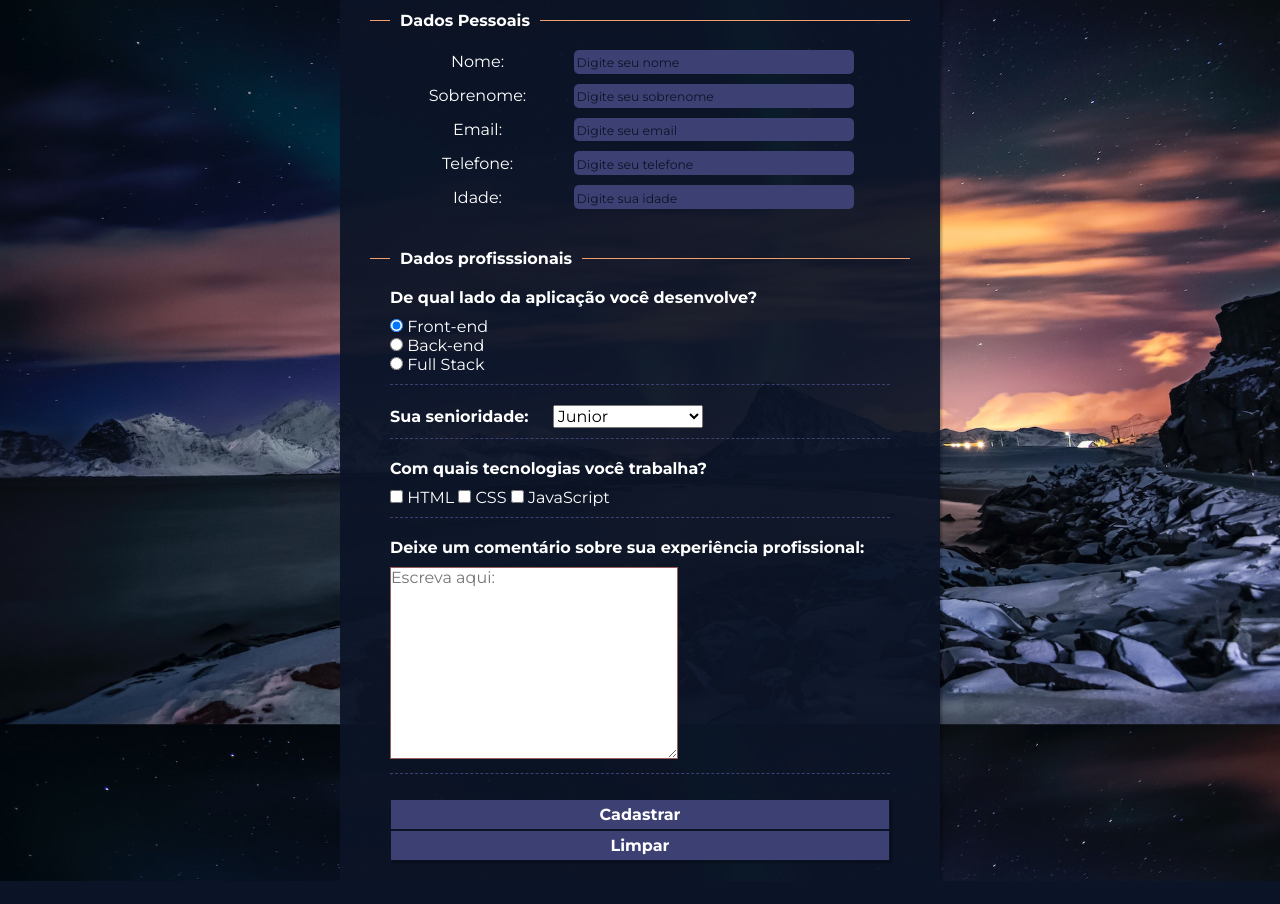
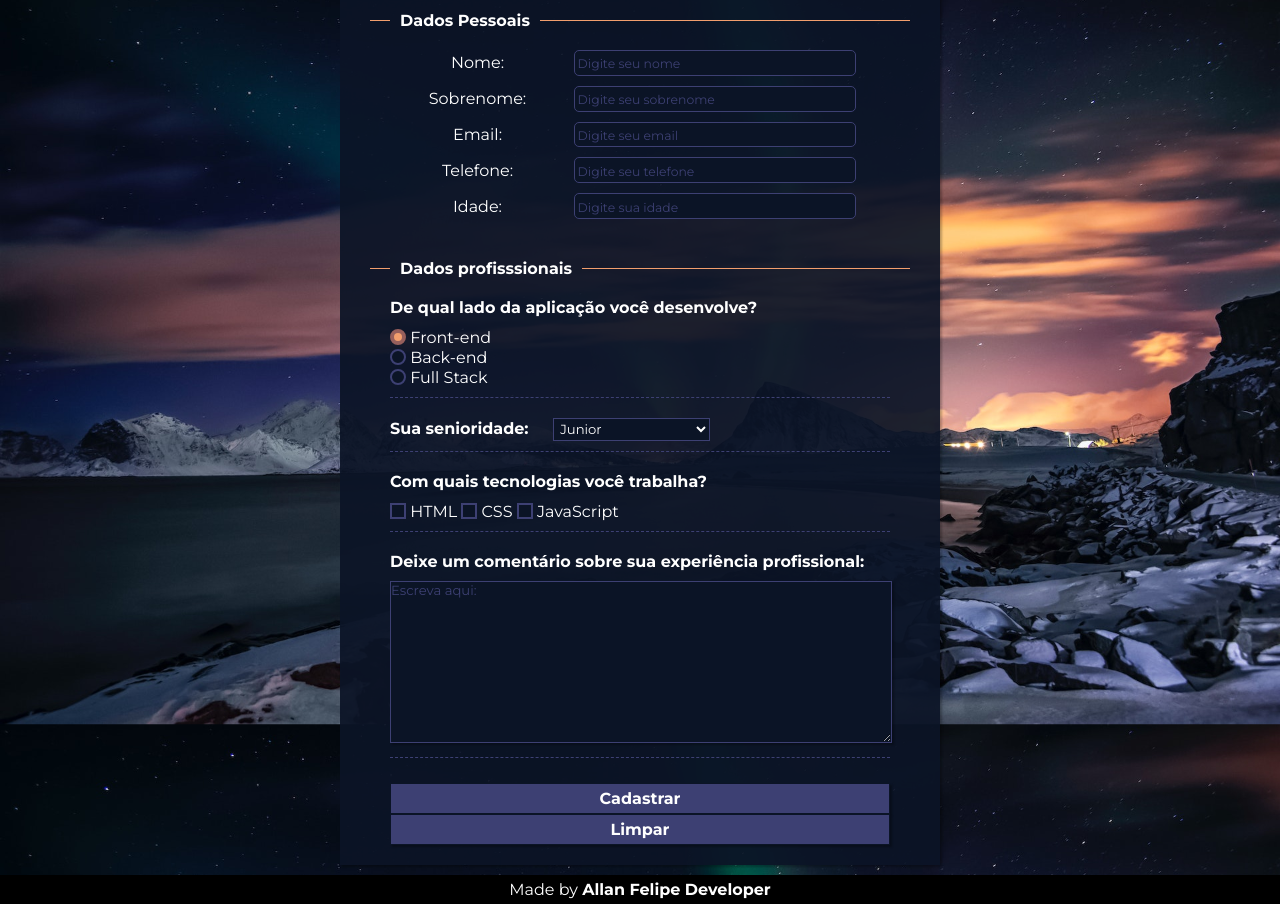
Before and after one commit to allanfpcruz/cadastro-devs, a plain HTML site: page index.html in a window 1280 px wide. Shown: the part 121-1025 px from the top of the page. Before the commit the page ends 1002 px from the top, so only its background shows below. Drawn offline with Linux system fonts and the light colour scheme.

Commit message:
ajuste de alguns detalhes de coloração

```diff
--- a/estilos/style.css
+++ b/estilos/style.css
@@ -75,23 +75,28 @@ fieldset legend {
 
 .input-pessoal input {
     width: 55%;
-    border: none;
-    background-color: var(--cor01);
+    border: 1px solid var(--cor01);
+    background-color: var(--cor02);
     padding: 0.15em;
-    color: var(--cor02);
+    color: var(--cor01);
     border-radius: 5px;
 }
 
 .input-pessoal input::placeholder {
-    color: var(--cor02);
+    color: var(--cor01);
     font-size: 0.775em;
     display: inline-block;
 }
 
 .input-pessoal input:focus-within {
     outline: none;
-    border: none;
-    background-color: var(--cor03);
+    color: white;
+    border: 1px solid var(--cor03);
+    background-color: var(--cor01);
+}
+
+.input-pessoal input:focus-within::placeholder {
+    color: var(--cor02);
 }
 
 input[type="file"]::file-selector-button {
@@ -123,21 +128,87 @@ input[type="file"]::file-selector-button:hover {
     margin-bottom: 10px;
 }
 
+input[type="radio"] {
+    appearance: none;
+
+    width: 1rem;
+    height: 1rem;
+    border-radius: 50%;
+    background-color: var(--cor02);
+    border: 2px solid var(--cor01);
+    transition: .2s all linear;
+    position: relative;
+    top: 2px;
+}
+
+input[type="radio"]:checked {
+    background-color: var(--cor04);
+    border: 4px solid var(--cor03);
+}
+
 select {
+    box-sizing: content-box;
+    height: 1rem;
+    padding: 0.15rem;
     margin-left: 20px;
     width: 30%;
 }
 
+select, option {
+    font-size: 0.825rem;
+    background-color: var(--cor02);
+    color: white;
+    border: 1px solid var(--cor01);
+}
+
+select:focus-within {
+    background-color: var(--cor01);
+    border: 1px solid var(--cor03);
+    outline: none;
+}
+
+input[type="checkbox"] {
+    appearance: none;
+    width: 1em;
+    height: 1em;
+    border: 2px solid var(--cor01);
+    background-color: var(--cor02);
+    position: relative;
+    top: 2px;
+    transition: .2s all linear;
+}
+
+input[type="checkbox"]:checked {
+    background-color: var(--cor04);
+    border: 4px solid var(--cor03);
+}
+
 textarea#icoment {
+    width: 100%;
     margin-top: 10px;
     overflow: auto;
-    border: 1px solid var(--cor03);
+    border: 1px solid var(--cor01);
+    background-color: var(--cor02);
+    color: white;
+    font-size: 0.825rem;
+    box-shadow: 2px 2px 2px rgba(0, 0, 0, 0.3);
+}
+
+textarea#icoment::placeholder {
+    color: var(--cor01);
 }
 
 textarea#icoment:focus-within {
     outline: none;
-    box-shadow: 2px 2px 2px rgba(0, 0, 0, 0.3);
+    background-color: var(--cor01);
+    border: 1px solid var(--cor03);
 }
+
+textarea#icoment:focus-within::placeholder {
+    color: var(--cor02);
+}
+
+/*botões*/
 
 #button-container {
     margin: -25px 30px 0px 30px;
@@ -160,3 +231,28 @@ textarea#icoment:focus-within {
     background-color: var(--cor04);
     color: var(--cor02);
 }
+
+.button:active {
+    background-color: var(--cor03);
+    color: var(--cor01);
+}
+
+/*footer*/
+
+footer {
+    background-color: black;
+    color: white;
+    padding: 5px;
+    margin-top: 10px;
+    text-align: center;
+}
+
+footer a {
+    color: white;
+    text-decoration: none;
+    font-weight: bold;
+}
+
+footer a:hover {
+    text-decoration: underline;
+}
--- a/index.html
+++ b/index.html
@@ -62,12 +62,14 @@
                     </div>
                     <div id="tecs" class="input-prof">
                         <p class="quest">Com quais tecnologias você trabalha?</p>
+                        <div id="check-container">
                             <input type="checkbox" name="html" id="ihtml">
                             <label for="ihtml">HTML</label>
                             <input type="checkbox" name="css" id="icss">
                             <label for="icss">CSS</label>
                             <input type="checkbox" name="js" id="ijs">
                             <label for="ijs">JavaScript</label>
+                        </div>
                     </div>
                     <div id="coment" class="input-prof">
                         <label for="icoment" class="quest">Deixe um comentário sobre sua experiência profissional:</label> <br>
@@ -83,5 +85,8 @@
         <div id="card">
         </div>
     </div>
+    <footer>
+        <p>Made by <a href="https://github.com/allanfpcruz" target="_blank" rel="external">Allan Felipe Developer</a></p>
+    </footer>
 </body>
 </html>
```
Lines whose indentation alone changed are shown as unchanged.
